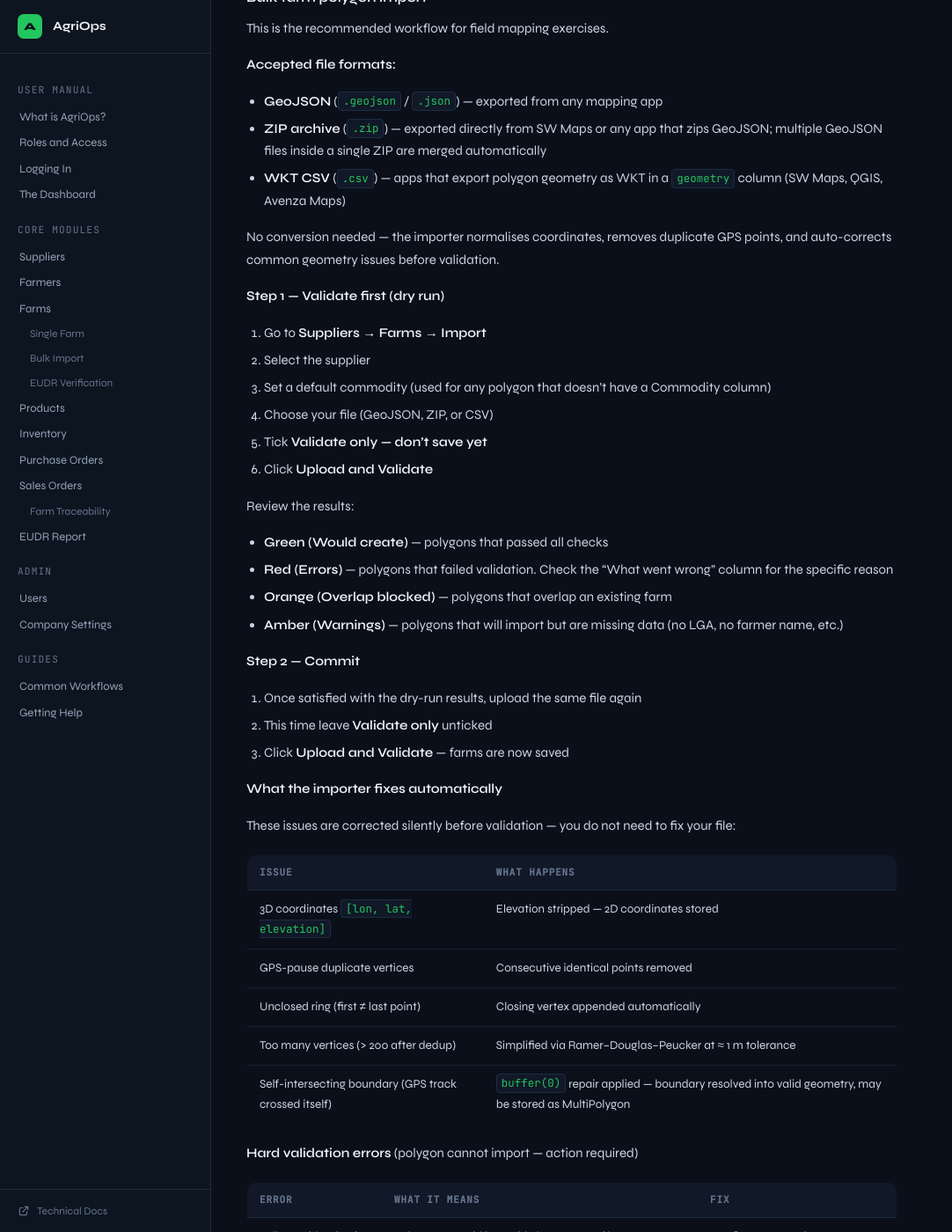
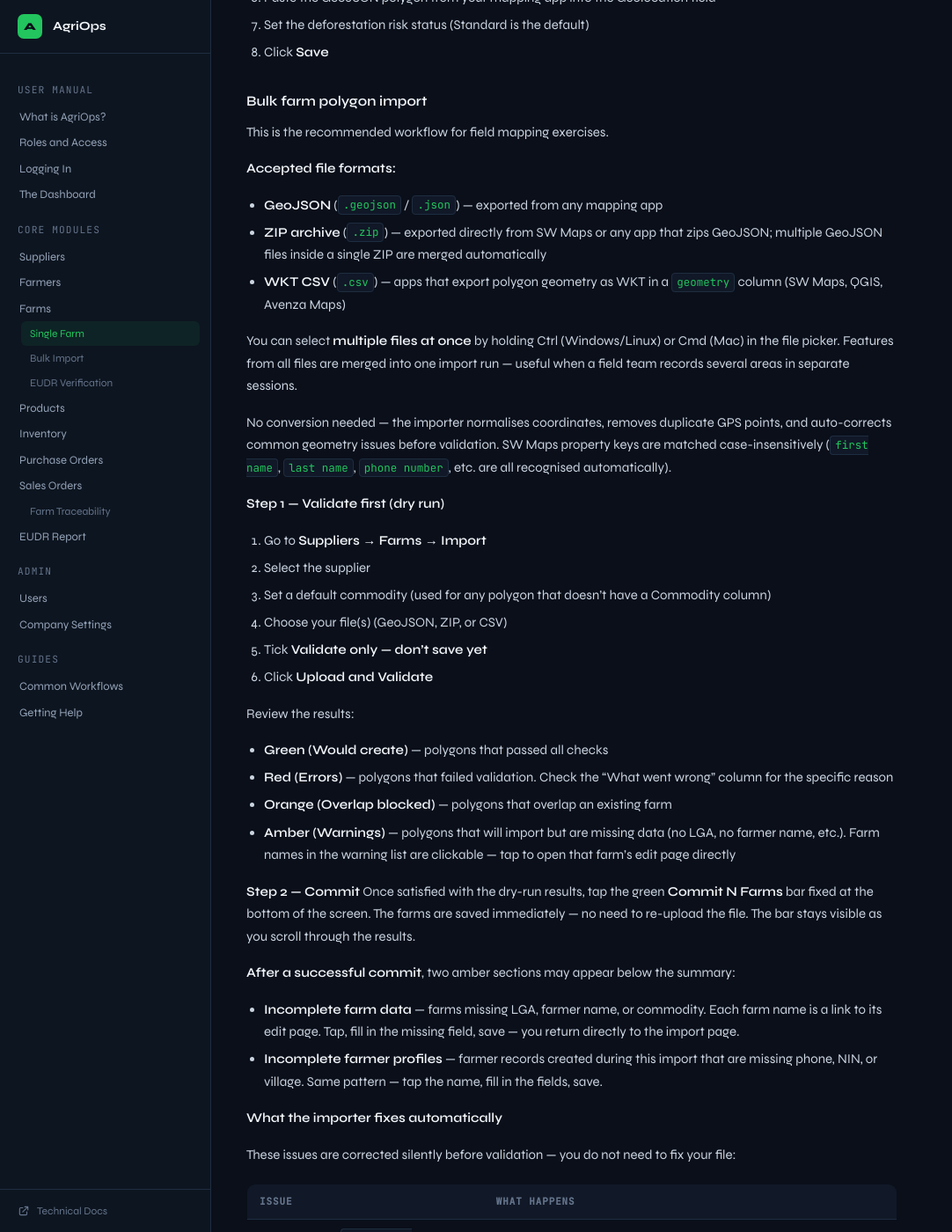
Before and after one commit to Sirleroy/agri_ops, a Jekyll site: the page built from docs/user-manual.md, in a window 1280 px wide and 1400 px high, scrolled down 3649 px. Shown: the whole window at 88% size, without its empty margins (0-1082 px from the left). Built offline with Jekyll 4.4.1, drawn with Linux system fonts in a browser that asks for light colours; some of the changed text lies outside the part shown.

Commit message:
docs: update user manual, roadmap, and README for Phase 4.11
User manual (v1.2):
- Import section: dry-run commit now describes sticky bar (not re-upload)
- Import section: multi-file selection documented
- Import section: post-commit amber nudge sections documented
- Import section: SW Maps case-insensitive property matching noted
- Farmers section: completeness badge and column name casing documented
- Field mapping workflow: updated to match actual current flow

Roadmap: Phase 4.11 entry covering all field flow hardening shipped
14 April 2026.

README: GeoJSON pipeline description updated; Phase 4.11 summary added.

docs/index.md: phase badge updated to 4.11.

Co-Authored-By: Claude Sonnet 4.6 <noreply@anthropic.com>

```diff
--- a/docs/user-manual.md
+++ b/docs/user-manual.md
@@ -94,7 +94,9 @@ Farmers are the individual people who own or manage farm plots. Building a farme
 3. Upload and review the summary
 4. Any rows with errors are listed — download the error file, fix the rows, and re-upload
 
-**Column names recognised automatically:** First Name · Last Name · Phone Number · Village · LGA · Commodity · NIN (standard SW Maps export headers)
+**Column names recognised automatically (SW Maps exports):** `first name` · `last name` · `phone number` · `Village` · `LGA` · `commodity` · `NIN`. Column matching is case-insensitive — you do not need to reformat SW Maps exports before uploading.
+
+**Farmer profile completeness:** After importing farmers, any record missing phone, NIN, or village shows an amber **Incomplete** badge on the farmer list. The farmer detail page shows exactly which fields are missing and links directly to the edit form. Fill these in before your first compliance audit.
 
 ---
 
@@ -122,13 +124,15 @@ This is the recommended workflow for field mapping exercises.
 - **ZIP archive** (`.zip`) — exported directly from SW Maps or any app that zips GeoJSON; multiple GeoJSON files inside a single ZIP are merged automatically
 - **WKT CSV** (`.csv`) — apps that export polygon geometry as WKT in a `geometry` column (SW Maps, QGIS, Avenza Maps)
 
-No conversion needed — the importer normalises coordinates, removes duplicate GPS points, and auto-corrects common geometry issues before validation.
+You can select **multiple files at once** by holding Ctrl (Windows/Linux) or Cmd (Mac) in the file picker. Features from all files are merged into one import run — useful when a field team records several areas in separate sessions.
+
+No conversion needed — the importer normalises coordinates, removes duplicate GPS points, and auto-corrects common geometry issues before validation. SW Maps property keys are matched case-insensitively (`first name`, `last name`, `phone number`, etc. are all recognised automatically).
 
 **Step 1 — Validate first (dry run)**
 1. Go to **Suppliers → Farms → Import**
 2. Select the supplier
 3. Set a default commodity (used for any polygon that doesn't have a Commodity column)
-4. Choose your file (GeoJSON, ZIP, or CSV)
+4. Choose your file(s) (GeoJSON, ZIP, or CSV)
 5. Tick **Validate only — don't save yet**
 6. Click **Upload and Validate**
 
@@ -136,12 +140,14 @@ Review the results:
 - **Green (Would create)** — polygons that passed all checks
 - **Red (Errors)** — polygons that failed validation. Check the "What went wrong" column for the specific reason
 - **Orange (Overlap blocked)** — polygons that overlap an existing farm
-- **Amber (Warnings)** — polygons that will import but are missing data (no LGA, no farmer name, etc.)
+- **Amber (Warnings)** — polygons that will import but are missing data (no LGA, no farmer name, etc.). Farm names in the warning list are clickable — tap to open that farm's edit page directly
 
 **Step 2 — Commit**
-1. Once satisfied with the dry-run results, upload the same file again
-2. This time leave **Validate only** unticked
-3. Click **Upload and Validate** — farms are now saved
+Once satisfied with the dry-run results, tap the green **Commit N Farms** bar fixed at the bottom of the screen. The farms are saved immediately — no need to re-upload the file. The bar stays visible as you scroll through the results.
+
+**After a successful commit**, two amber sections may appear below the summary:
+- **Incomplete farm data** — farms missing LGA, farmer name, or commodity. Each farm name is a link to its edit page. Tap, fill in the missing field, save — you return directly to the import page.
+- **Incomplete farmer profiles** — farmer records created during this import that are missing phone, NIN, or village. Same pattern — tap the name, fill in the fields, save.
 
 **What the importer fixes automatically**
 
@@ -345,12 +351,13 @@ Go to **Company** in the sidebar to update:
 
 1. Brief field officers on farm naming convention before going out
 2. Field officer fills the **Field Verification Form (FVF)** with each farmer on-site (paper copy stays with farmer; officer retains a copy)
-3. Map all farms in your field mapping app (e.g. SW Maps, Avenza Maps), recording farmer name, village, LGA, and commodity in the feature properties
-4. Export as GeoJSON, ZIP, or CSV — all formats are accepted by the importer
+3. Map all farms in your field mapping app (e.g. SW Maps, Avenza Maps), recording farmer first name, last name, phone number, village, LGA, and commodity in the feature properties
+4. Export as GeoJSON, ZIP, or CSV — all formats are accepted. You can select multiple files at once in the file picker (Ctrl/Cmd + click)
 5. **Dry-run upload** first — review errors and warnings
 6. Fix any issues flagged; re-map or re-export if geometry errors persist
-7. Commit upload — confirm farm count in Upload History
-8. Fill in missing LGA, farmer links, and FVF data via the farm edit page
+7. Tap the green **Commit N Farms** bar to save — no re-upload needed
+8. Fill in any remaining missing data (LGA, FVF fields) using the amber links on the import result page
+9. Confirm farm count in Upload History
 
 ---
 
```
Also changed, not shown: other parts of docs/user-manual.md (+1 -1 lines), docs/ROADMAP.md (+19 -1 lines), docs/index.md (+1 -1 lines), README.md.
